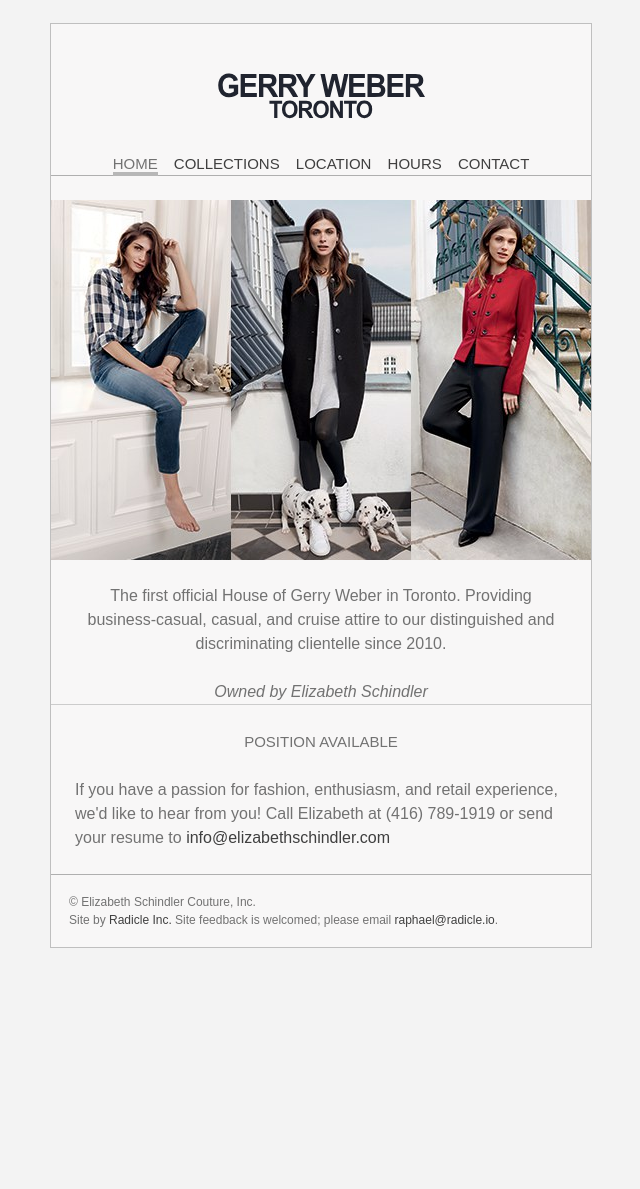
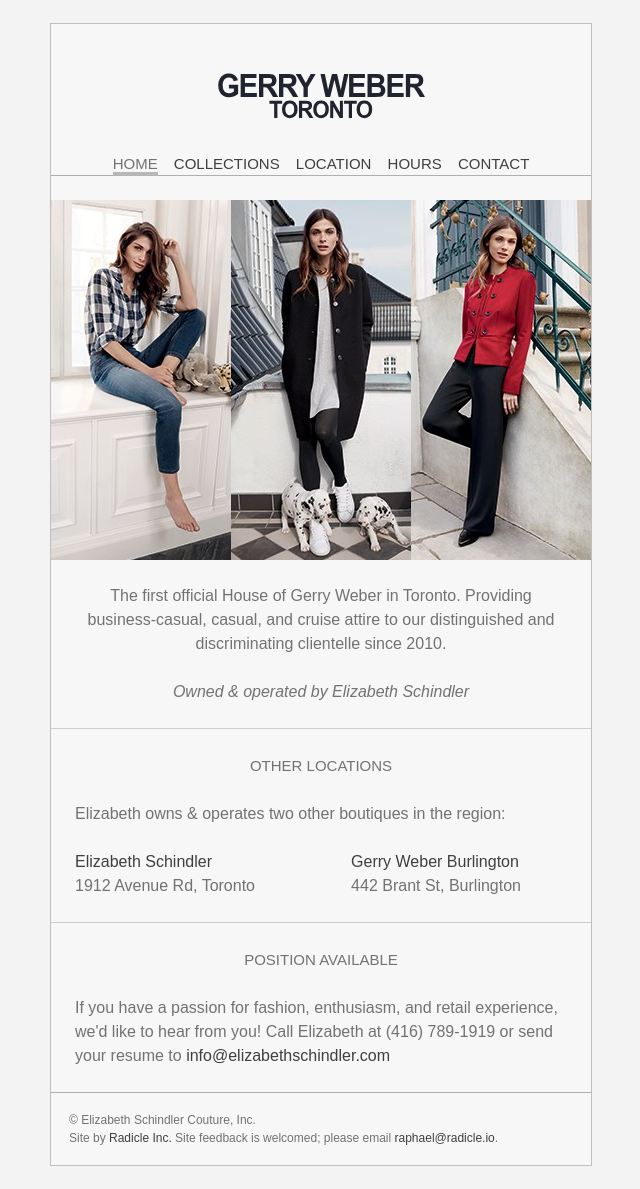
Before and after one commit to RadicleStudios/GWTorWebsite, a Jekyll site: the page built from index.html, in a window 1280 px wide. Shown: the whole page, without its empty margins (319-959 px from the left). Built offline with Jekyll 4.4.1, drawn with Linux system fonts in a browser that asks for light colours; before the commit the page ends 971 px from its top, so only the background shows below that.

Commit message:
Mention other stores

```diff
--- a/_layouts/default.html
+++ b/_layouts/default.html
@@ -54,7 +54,6 @@
     </main>
 
     <footer>
-      <!-- <p>&copy; Elizabeth Schindler Couture, Inc. 1912 Avenue Rd, Toronto ON M5M 4A1</p> -->
       <p>
         &copy; Elizabeth Schindler Couture, Inc.<br>
         Site by <a href="http://radicle.io" target="_blank">Radicle Inc.</a>
--- a/index.html
+++ b/index.html
@@ -6,8 +6,33 @@
   <img src="/assets/header-image.jpg">
   <div class="centering">
   <p>The first official House of Gerry Weber in Toronto. Providing business-casual, casual, and cruise attire to our distinguished and discriminating clientelle since 2010.</p>
-  <p><i>Owned by Elizabeth Schindler</i></p>
+  <p><i>Owned &amp; operated by Elizabeth Schindler</i></p>
+  <p></p>
   </div>
+</section>
+<hr>
+<section>
+  <h2>Other Locations</h2>
+  <p>
+    Elizabeth owns &amp; operates two other boutiques in the region:
+  </p>
+  <table style="width: 100%">
+    <tr>
+      <td>
+        <p>
+          <a href="http://elizabethschindler.com">Elizabeth Schindler</a><br>
+          1912 Avenue Rd, Toronto
+        </p>
+      </td>
+      <td>
+        <p>
+          <a href="http://gerryweberburlington.com">Gerry Weber Burlington</a><br>
+          442 Brant St, Burlington
+        </p>
+      </td>
+    </tr>
+  </table>
+  <p></p>
 </section>
 <hr>
 <section>
```
